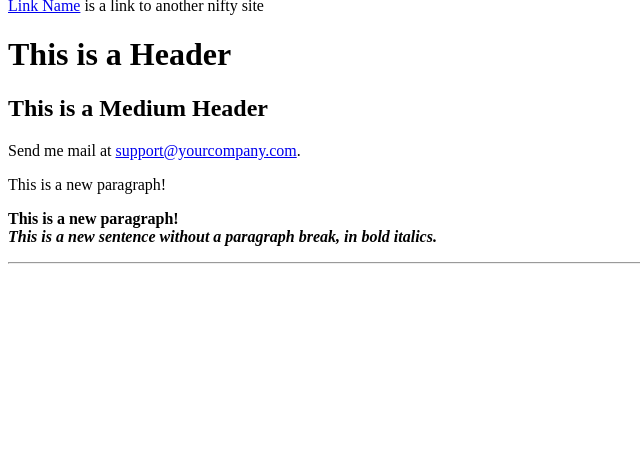
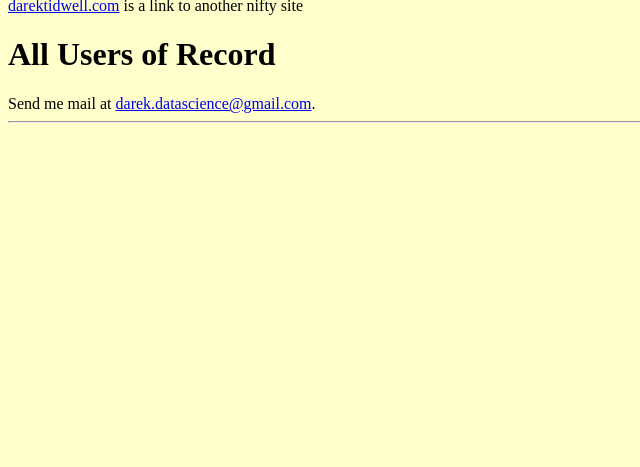
Before and after one commit to chefdarek/Tweetseek, a Flask app: page /about in a window 1280 px wide. Shown: the part 333-800 px from the top of the page, without its empty margins (0-640 px from the left). Run offline with Flask 2, Linux system fonts and the light colour scheme.

Commit message:
SQLAl, Connected, Links, Jpegs

```diff
--- a/tweetseek/app.py
+++ b/tweetseek/app.py
@@ -1,28 +1,46 @@
-from flask import Flask, render_template
+from flask import Flask, render_template #request
+from .models import DB, User
 
 def create_app():
     """Create and configure an instance of the Flask application"""
     app = Flask(__name__)
+    #connects the database to the flask instance
+    #if the schema is changed you loose the data and have
+    #to re-instantiate it
+    #after the code is added below you must go to the flask shell in
+    #the Tweetseek/tweetseek folder run flask shell
+    #from tweetseek.models import * then add the data as variables
+
+    app.config['SQLALCHEMY_DATABASE_URI'] = 'sqlite:///db.sqlite3'
+    DB.init_app(app)
 
     #app.route determines the page to route to after "/"
-    @app.route('/')
-    def root():
-        """render templates autolooks in the template folder."""
+    #@app.route('/')
+    #def root():
+        #"""render templates autolooks in the template folder."""
+        #users = User.query.all()
 
-        return render_template("home.html")
+        #return render_template("templates.html", title='Home', users=users)
 
-    @app.route("/templates")
+    @app.route("/")
     def preds():
         """render the home.html template."""
-        return render_template("home.html")
+        users = User.query.all()
+
+        return render_template("home.html", title='Home', users=users)
 
     @app.route("/about")
     def about():
         """render the about.html page."""
 
-        return render_template("about.html")
+        users = User.query.all()
+
+        return render_template("about.html", title='About', users=users)
 
     return app
 
+
+
+
 #if __name__ == "__main__":
  #   app.run(debug=True)
--- a/tweetseek/templates/about.html
+++ b/tweetseek/templates/about.html
@@ -1,36 +1,42 @@
-
 <!DOCTYPE html>
 <HTML>
 
 <HEAD>
 
-<TITLE>This is the title</TITLE>
+<TITLE>TweetSeek</TITLE>
 
 </HEAD>
 
-<BODY BGCOLOR="FFFFFF">
-
-<CENTER><IMG SRC="https://live.staticflickr.com/1102/636526152_0402b06936_b.jpg" ALIGN="BOTTOM"> </CENTER>
+<BODY BGCOLOR="#ffffcc">
+<!-- #the .gif url here was just stolen from an image search -->
+<CENTER><IMG SRC="https://i.gifer.com/JEMe.gif" ALIGN="BOTTOM"> </CENTER>
 
 <HR>
 
-<a href="http://darektidwell.com">Link Name</a>
+<a href="http://darektidwell.com">darektidwell.com</a>
+    is a link to another nifty site
 
-is a link to another nifty site
+<H1>All Users of Record</H1>
+    <ul>
+        {% for user in users %}
+        <li>{{user.name }}</li>
+        {% endfor %}
+    </ul>
 
-<H1>This is a Header</H1>
 
-<H2>This is a Medium Header</H2>
 
-Send me mail at <a href="mailto:support@yourcompany.com">
+<!-- <H2>This is a Medium Header</H2> -->
 
-support@yourcompany.com</a>.
+Send me mail at <a href="mailto:darek.datascience@gmail.com">
 
-<P> This is a new paragraph!
+darek.datascience@gmail.com</a>.
+
+<!-- <P> This is a new paragraph!
 
 <P> <B>This is a new paragraph!</B>
 
 <BR> <B><I>This is a new sentence without a paragraph break, in bold italics.</I></B>
+-->
 
 <HR>
 
```
Also changed, not shown: tweetseek/models.py (+10 -2 lines), tweetseek/templates/home.html (+17 -12 lines), tweetseek/templates/templates.html (+12 -1 lines), 1 other file.
